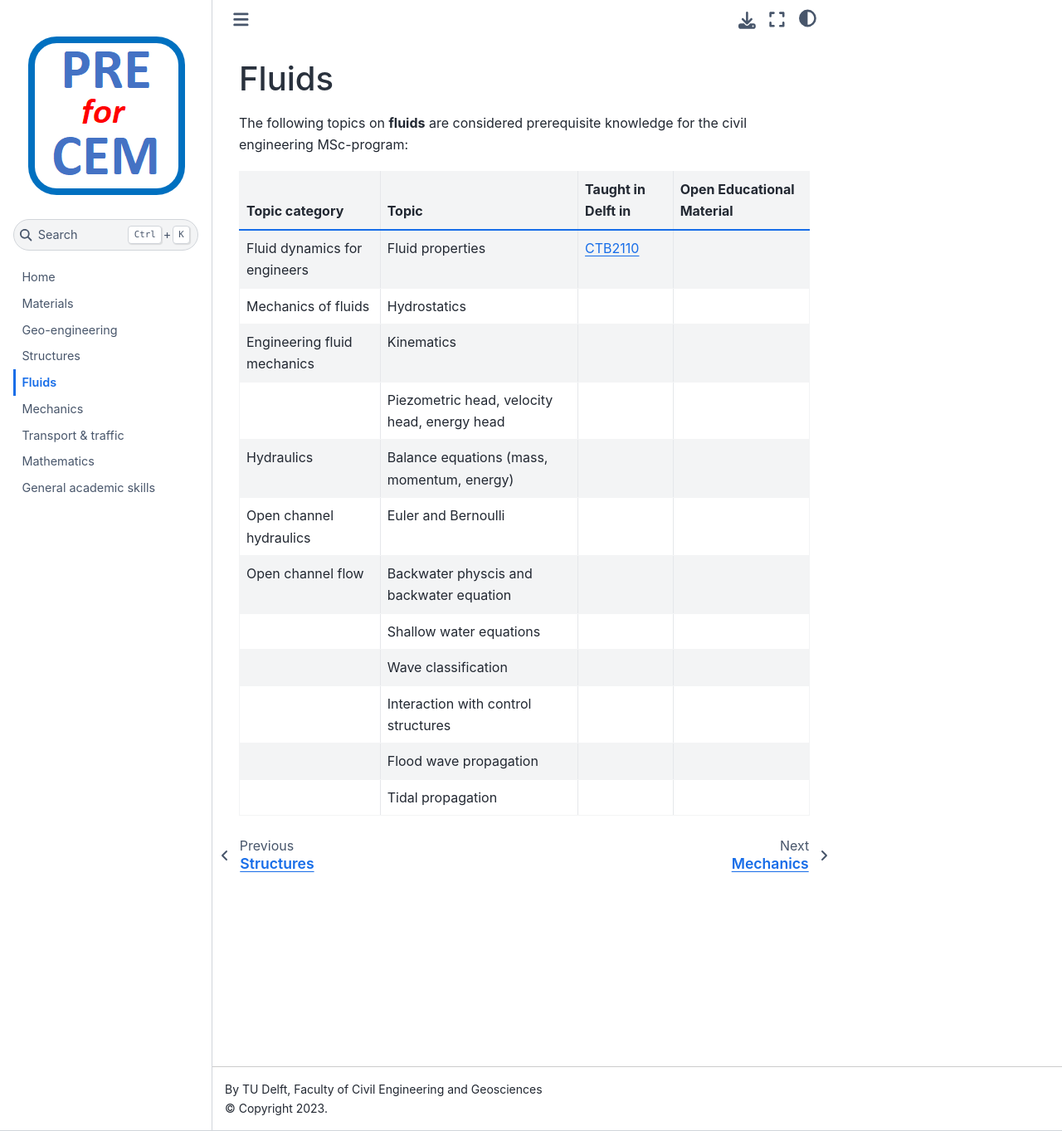
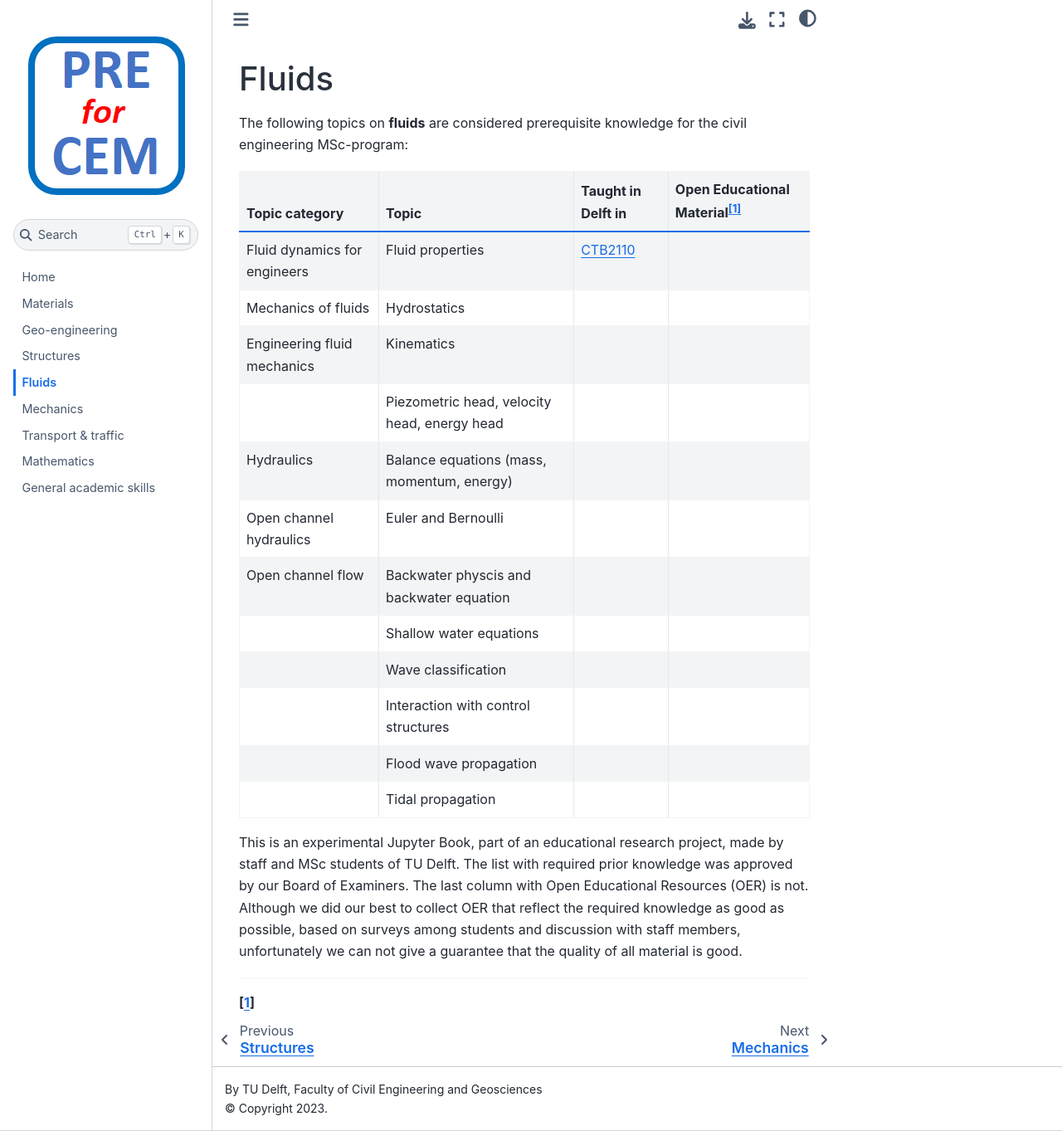
Before and after one commit to TUDelft-CITG/pre-for-cem, a Jupyter Book: the page built from book/contents/fluids.md, in a window 1280 px wide and 1363 px high. Shown: the whole window at 83% size. Built offline with Jupyter Book 1.0.4 settings and Sphinx 7.4.7 and the Sphinx Book theme 1.1.4, drawn with Linux system fonts in a browser that asks for light colours; pages that are not in the unit, such as notebooks, are missing from menus.

Commit message:
Update fluids.md

```diff
--- a/book/contents/fluids.md
+++ b/book/contents/fluids.md
@@ -2,7 +2,7 @@
 
 The following topics on **fluids** are considered prerequisite knowledge for the civil engineering MSc-program:
 
-|Topic category|Topic   |Taught in Delft in  | Open Educational Material |
+|Topic category|Topic   |Taught in Delft in  | Open Educational Material[^1]  |
 |:------|:--------|:------------------|:---------------------------|
 | Fluid dynamics for engineers      | Fluid properties    | [CTB2110](https://studiegids.tudelft.nl/a101_displayCourse.do?course_id=61993)   |
 | Mechanics of fluids                     | Hydrostatics                                                                                                            |                                 |
@@ -16,3 +16,6 @@
 |                    | Interaction with control structures                                                                                                           |                                 |
 |                    | Flood wave propagation                                                                                                           |                                 |
 |                    | Tidal propagation                                                                                                          |                                 |
+
+[^1]:
+This is an experimental Jupyter Book, part of an educational research project, made by staff and MSc students of TU Delft. The list with required prior knowledge was approved by our Board of Examiners. The last column with Open Educational Resources (OER) is not. Although we did our best to collect OER that reflect the required knowledge as good as possible, based on surveys among students and discussion with staff members, unfortunately we can not give a guarantee that the quality of all material is good.
```
